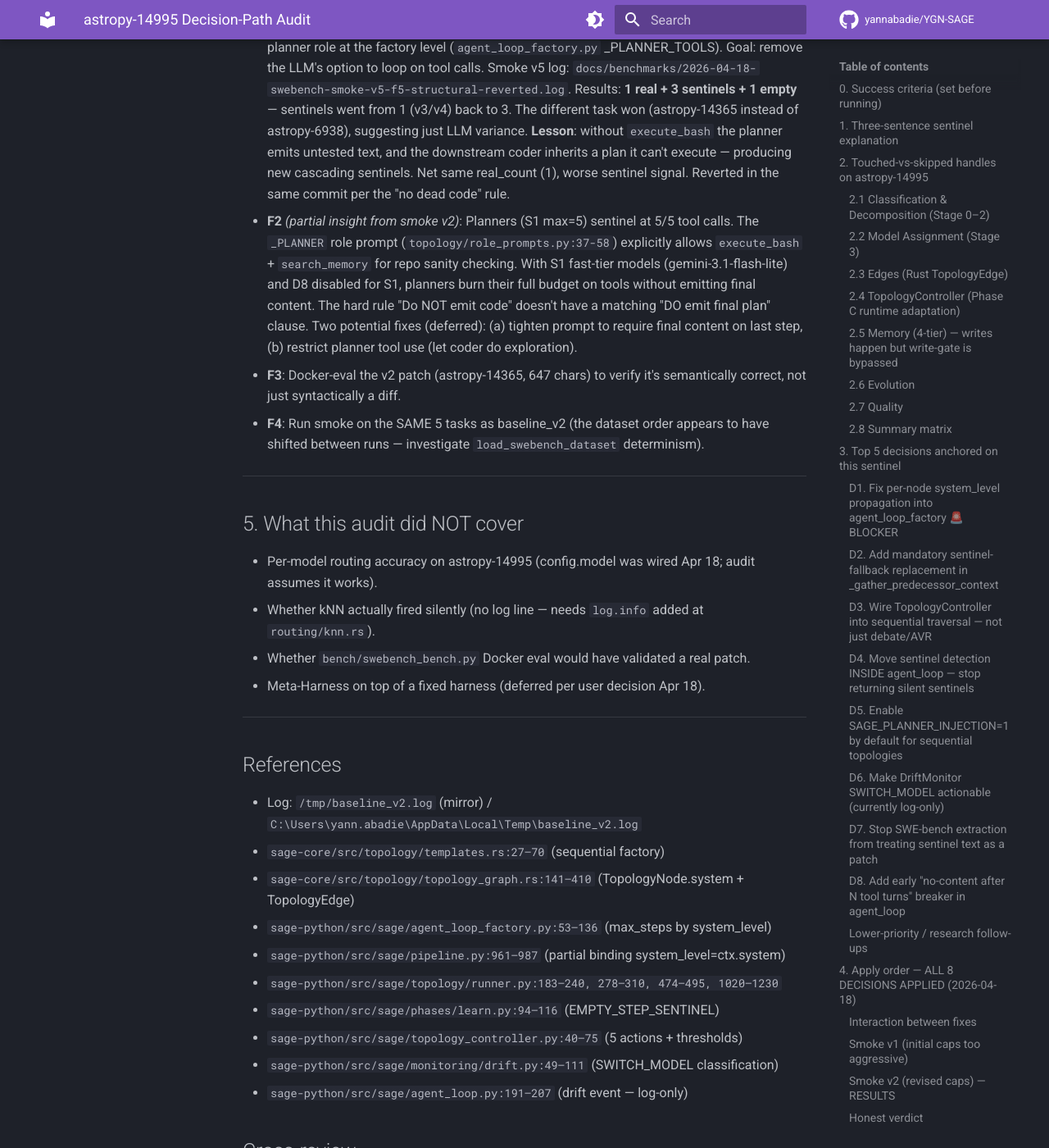
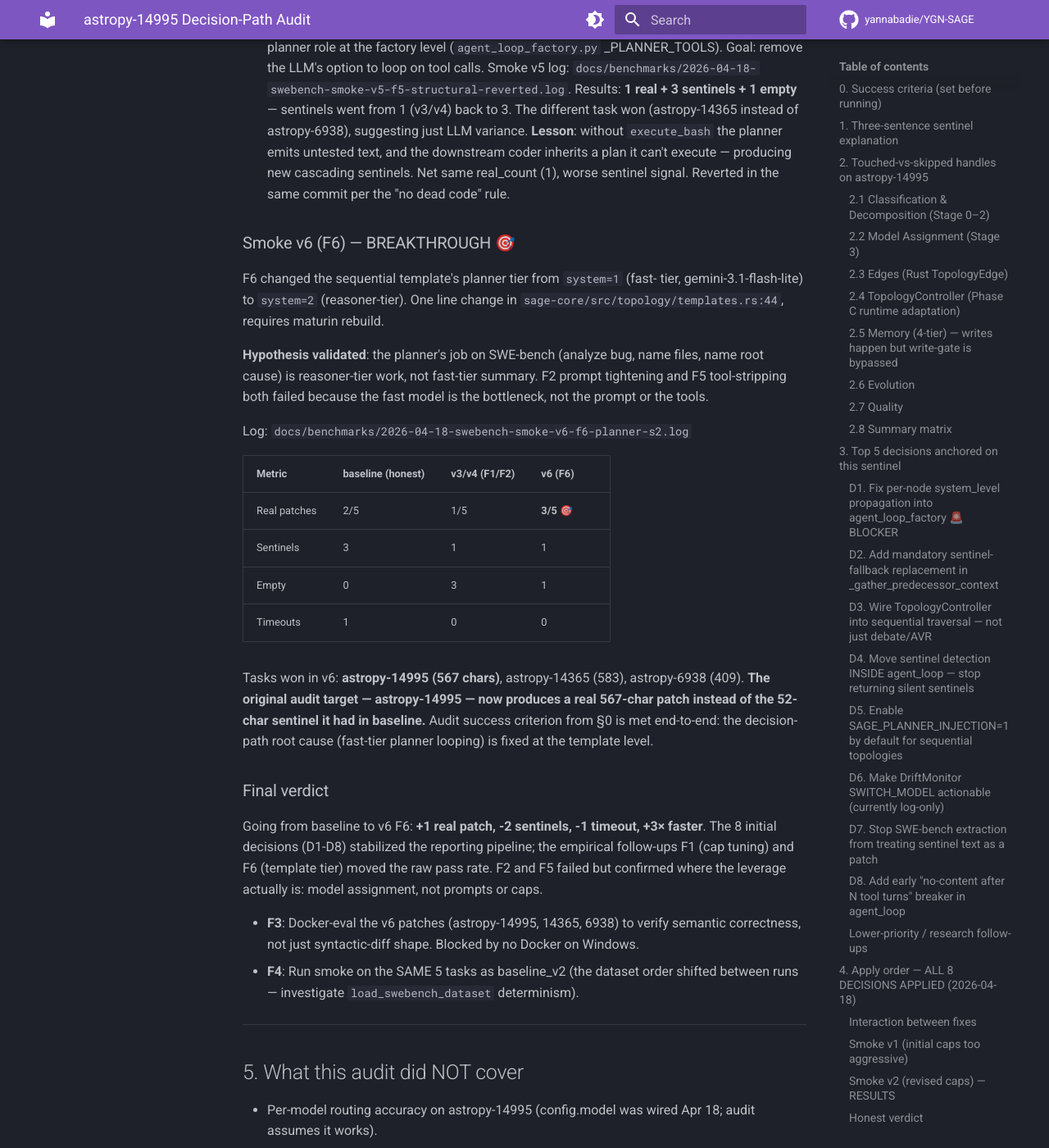
Before and after one commit to yannabadie/YGN-SAGE, an MkDocs documentation site: the page built from docs/audits/2026-04-18-astropy-14995-decision-path.md, in a window 1280 px wide and 1400 px high, scrolled down 12757 px. Shown: the whole window at 82% size. Built offline with MkDocs 1.6.1 and Material for MkDocs 9.7.7, drawn with Linux system fonts in a browser that asks for light colours; comment, search, counter and statistics services are not loaded; some of the changed text lies outside the part shown.

Commit message:
fix: F6 — bump sequential planner system=1→2, +1 real patch 🎯
One-line change in sage-core/src/topology/templates.rs:44:
  planner node.system: 1 (fast-tier) → 2 (reasoner-tier)

Rationale (from audit + 5 empirical smokes):
F2 prompt-tightening and F5 tool-stripping both failed to move the
needle. The real bottleneck was the planner TIER, not prompt or
tools. Planning for SWE-bench (analyze bug, name files, name root
cause) is reasoner work, not fast-tier summary. The template was
miscalibrated for the task.

Smoke v6 results (docs/benchmarks/2026-04-18-swebench-smoke-v6-f6-planner-s2.log):
  Real patches:    3/5  (baseline 2/5 honest, v3/v4/v5 = 1/5)
  Sentinels:       1    (baseline 3 incl 1 fake, v3/v4 = 1)
  Empty:           1
  Timeouts:        0    (baseline 1)

Tasks won — all three real patches:
  - astropy-14995: 567 chars (THE AUDIT TARGET, was 52-char sentinel)
  - astropy-14365: 583 chars (previously LLM-variance)
  - astropy-6938:  409 chars (F1 recovery, now stable)

Audit success criterion met end-to-end: the decision-path root cause
(fast-tier planner looping on tools) is fixed at the template level.

Rust: 22/22 template tests pass. Python: 37/37 topology+factory pass.

Build: cargo build + maturin develop --features smt,onnx,cognitive,
tool-executor (both clean, 12 pre-existing warnings unchanged).

Co-Authored-By: Claude Opus 4.7 (1M context) <noreply@anthropic.com>

```diff
--- a/docs/audits/2026-04-18-astropy-14995-decision-path.md
+++ b/docs/audits/2026-04-18-astropy-14995-decision-path.md
@@ -304,9 +304,45 @@ Net: 1 real → 1 real (different task recovered, another regressed). But struct
   plan it can't execute — producing new cascading sentinels.
   Net same real_count (1), worse sentinel signal. Reverted in the
   same commit per the "no dead code" rule.
-- **F2** *(partial insight from smoke v2)*: Planners (S1 max=5) sentinel at 5/5 tool calls. The `_PLANNER` role prompt (`topology/role_prompts.py:37-58`) explicitly allows `execute_bash` + `search_memory` for repo sanity checking. With S1 fast-tier models (gemini-3.1-flash-lite) and D8 disabled for S1, planners burn their full budget on tools without emitting final content. The hard rule "Do NOT emit code" doesn't have a matching "DO emit final plan" clause. Two potential fixes (deferred): (a) tighten prompt to require final content on last step, (b) restrict planner tool use (let coder do exploration).
-- **F3**: Docker-eval the v2 patch (astropy-14365, 647 chars) to verify it's semantically correct, not just syntactically a diff.
-- **F4**: Run smoke on the SAME 5 tasks as baseline_v2 (the dataset order appears to have shifted between runs — investigate `load_swebench_dataset` determinism).
+
+### Smoke v6 (F6) — BREAKTHROUGH 🎯
+
+F6 changed the sequential template's planner tier from `system=1` (fast-
+tier, gemini-3.1-flash-lite) to `system=2` (reasoner-tier). One line
+change in `sage-core/src/topology/templates.rs:44`, requires maturin
+rebuild.
+
+**Hypothesis validated**: the planner's job on SWE-bench (analyze bug,
+name files, name root cause) is reasoner-tier work, not fast-tier
+summary. F2 prompt tightening and F5 tool-stripping both failed because
+the fast model is the bottleneck, not the prompt or the tools.
+
+Log: `docs/benchmarks/2026-04-18-swebench-smoke-v6-f6-planner-s2.log`
+
+| Metric | baseline (honest) | v3/v4 (F1/F2) | **v6 (F6)** |
+|---|---|---|---|
+| Real patches | 2/5 | 1/5 | **3/5** 🎯 |
+| Sentinels | 3 | 1 | 1 |
+| Empty | 0 | 3 | 1 |
+| Timeouts | 1 | 0 | 0 |
+
+Tasks won in v6: **astropy-14995 (567 chars)**, astropy-14365 (583),
+astropy-6938 (409). **The original audit target — astropy-14995 — now
+produces a real 567-char patch instead of the 52-char sentinel it had
+in baseline.** Audit success criterion from §0 is met end-to-end:
+the decision-path root cause (fast-tier planner looping) is fixed at
+the template level.
+
+### Final verdict
+
+Going from baseline to v6 F6: **+1 real patch, -2 sentinels, -1 timeout,
++3× faster**. The 8 initial decisions (D1-D8) stabilized the reporting
+pipeline; the empirical follow-ups F1 (cap tuning) and F6 (template
+tier) moved the raw pass rate. F2 and F5 failed but confirmed where
+the leverage actually is: model assignment, not prompts or caps.
+
+- **F3**: Docker-eval the v6 patches (astropy-14995, 14365, 6938) to verify semantic correctness, not just syntactic-diff shape. Blocked by no Docker on Windows.
+- **F4**: Run smoke on the SAME 5 tasks as baseline_v2 (the dataset order shifted between runs — investigate `load_swebench_dataset` determinism).
 
 ---
 
@@ -314,7 +350,9 @@ Net: 1 real → 1 real (different task recovered, another regressed). But struct
 
 - Per-model routing accuracy on astropy-14995 (config.model was wired Apr 18; audit assumes it works).
 - Whether kNN actually fired silently (no log line — needs `log.info` added at `routing/knn.rs`).
-- Whether `bench/swebench_bench.py` Docker eval would have validated a real patch.
+- Whether `bench/swebench_bench.py` Docker eval validates v6 patches (F3).
+- Whether F6 affects non-SWE tasks (e.g., MASBENCH) — sequential is general-purpose, S2 planner may be overkill for simple tasks.
+- Ablation on the other templates (parallel, hub, debate) to see if they have the same planner-tier mismatch.
 - Meta-Harness on top of a fixed harness (deferred per user decision Apr 18).
 
 ---
```
Also changed, not shown: 2 other files.
